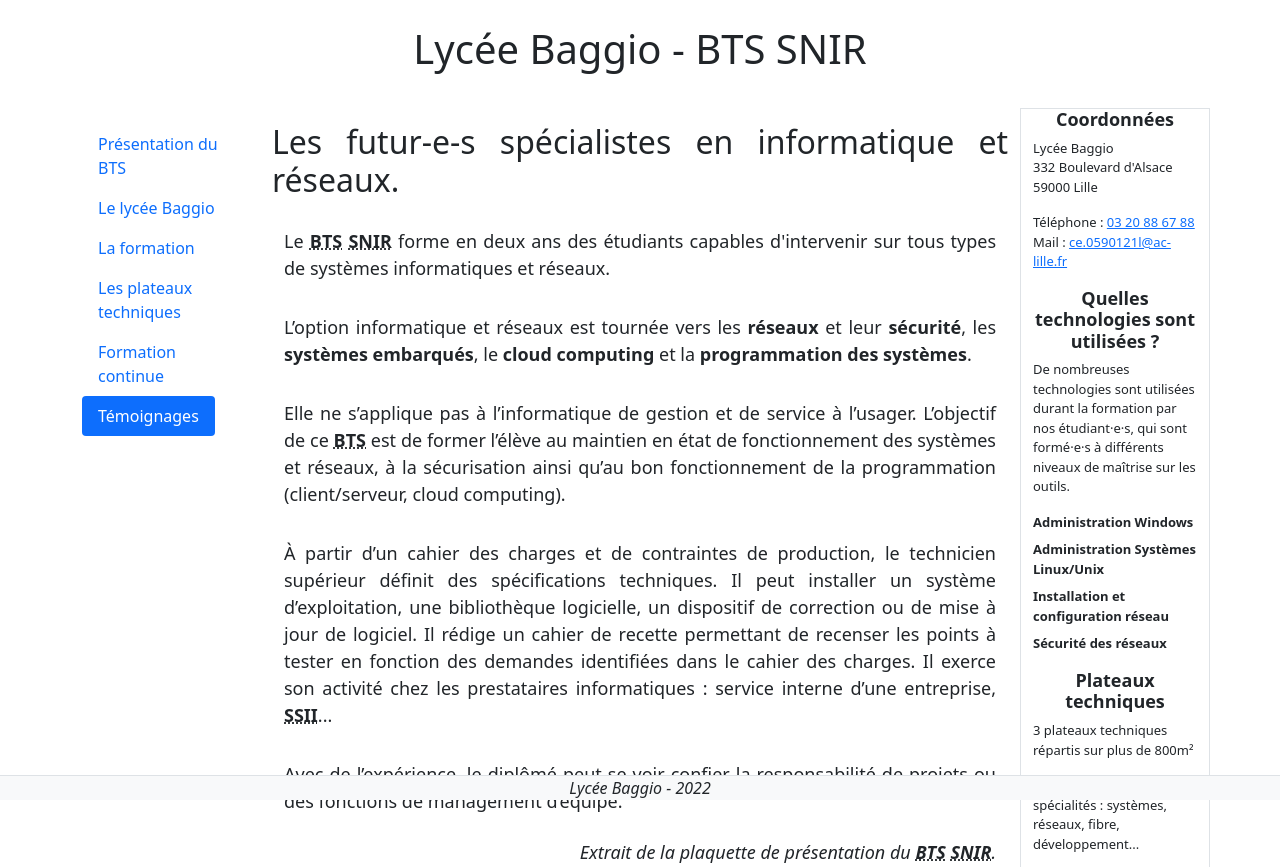
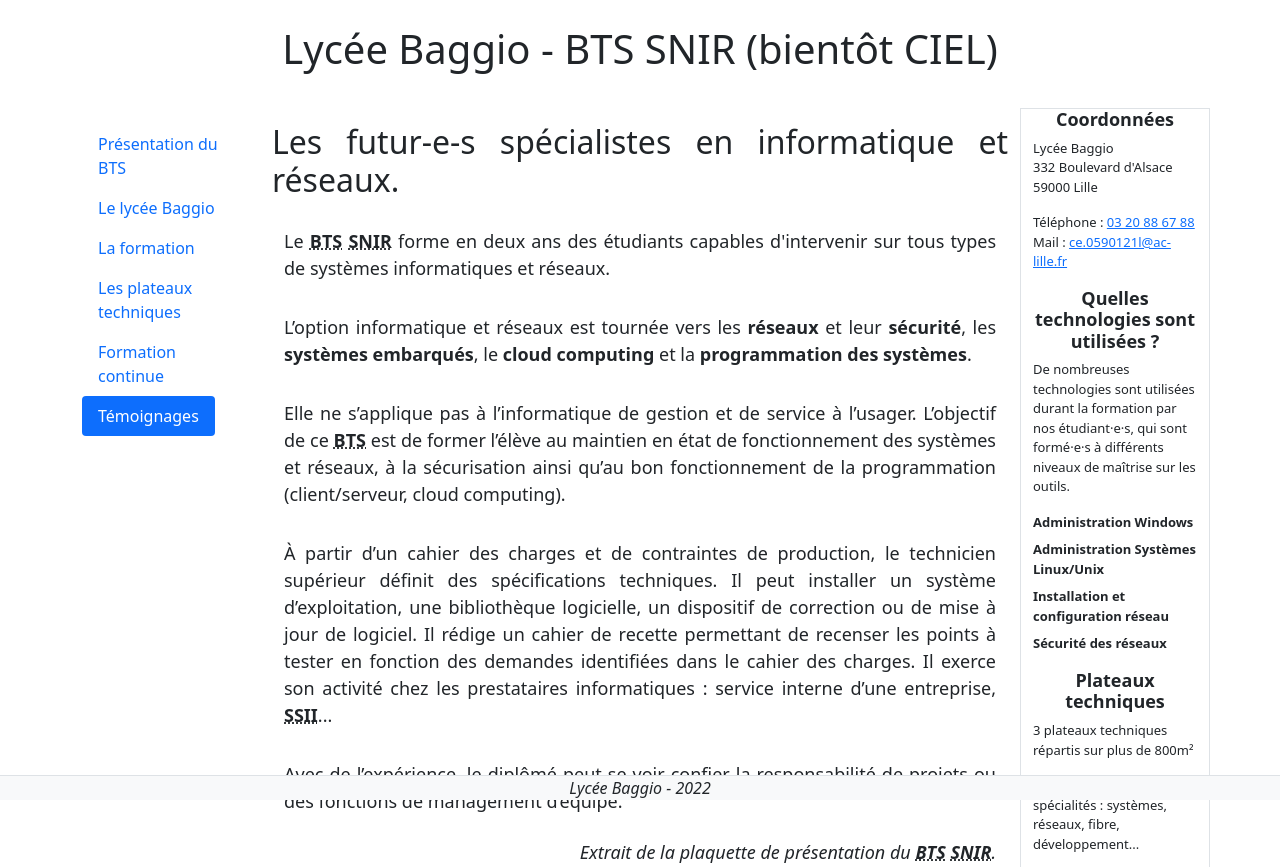
Before and after one commit to baggio-snir/baggio-snir.github.io, a plain HTML site: page index.html in a window 1280 px wide. Shown: the top 867 px of the page. Drawn offline with nearby package versions, Linux system fonts and the light colour scheme.

Commit message:
Add reference to CIEL

```diff
--- a/index.html
+++ b/index.html
@@ -9,7 +9,7 @@
     </head>
     <body data-bs-spy="scroll"
           data-bs-target="#main-menu">
-        <h1 class="container-fluid">Lycée Baggio - BTS SNIR</h1>
+        <h1 class="container-fluid">Lycée Baggio - BTS SNIR (bientôt CIEL)</h1>
         <div class="container">
             <div class="row" style="align-items: flex-start;">
                 <nav class="col" id="main-menu">
```
